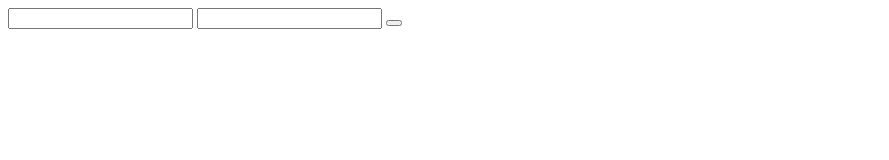
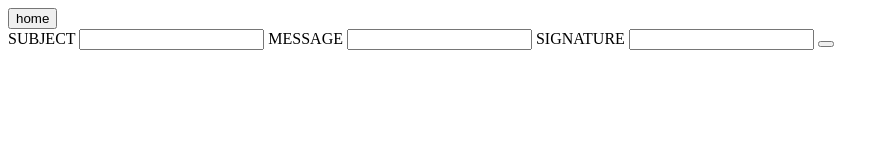
Before and after one commit to alejandro-r-lopez/BULLETIN-BOARD, a plain HTML site: page create/index.html in a window 1280 px wide. Shown: the whole page, without its empty margins (0-889 px from the left). Drawn offline with nearby package versions, Linux system fonts and the light colour scheme.

Commit message:
connected create page

```diff
--- a/create/create.js
+++ b/create/create.js
@@ -0,0 +1,9 @@
+import { checkAuth } from '../fetch-utils.js';
+
+const homeButton = document.querySelector('.home-button');
+
+checkAuth();
+
+homeButton.addEventListener('click', () => {
+    window.location = '/';
+});
--- a/create/index.html
+++ b/create/index.html
@@ -26,10 +26,21 @@
         <header></header>
 
         <main>
-            <section>
-                <form>
-                    <input />
-                    <input />
+            <button class="home-button">home</button>
+            <section class="create-section">
+                <form class="create-form">
+                    <label
+                        >SUBJECT
+                        <input name="subject" />
+                    </label>
+                    <label
+                        >MESSAGE
+                        <input name="message" />
+                    </label>
+                    <label
+                        >SIGNATURE
+                        <input name="signature" />
+                    </label>
                     <button></button>
                 </form>
             </section>
```
